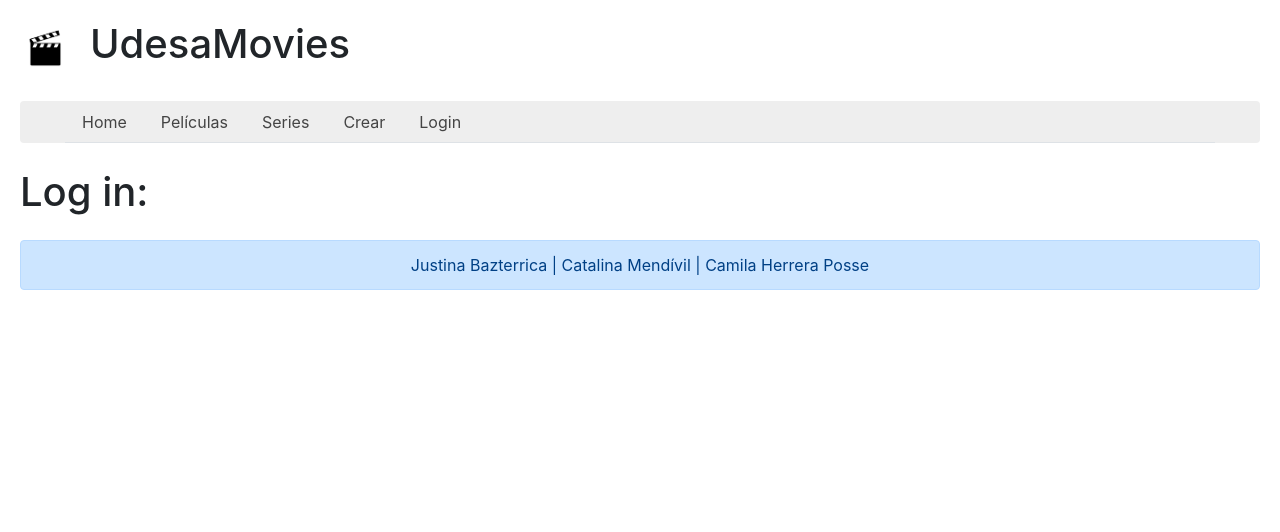
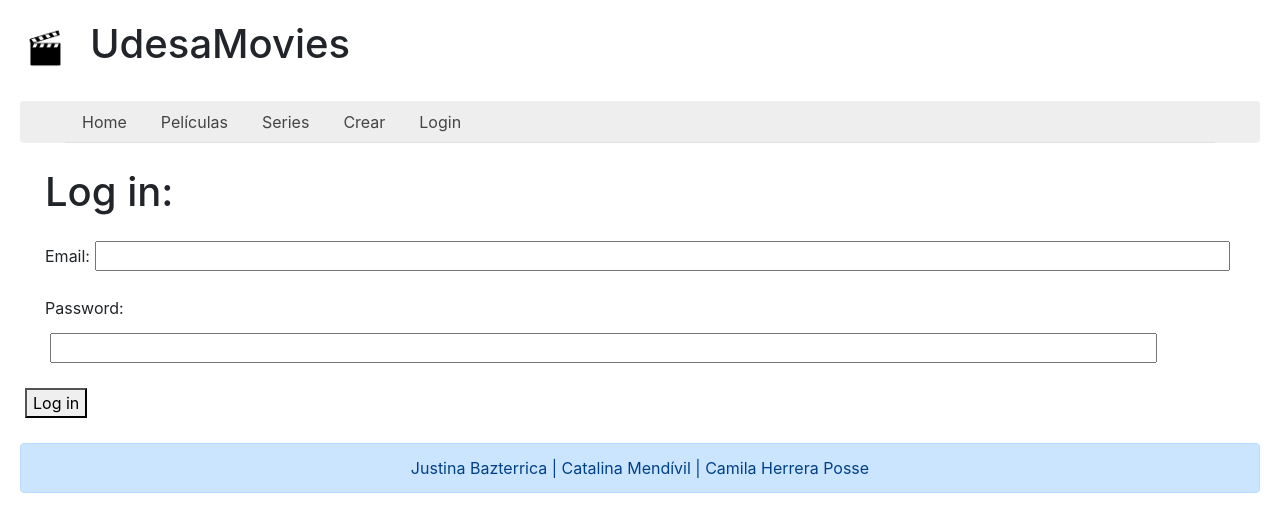
Before and after one commit to justibazterrica/TDM--PI---Bazterrica---Mendivil---Herrera, a React (Create React App) app in the folder PI/: page /login in a window 1280 px wide. Shown: the top 532 px of the page. Built offline with nearby package versions, Linux system fonts and the light colour scheme.

Commit message:
empece busqueda

```diff
--- a/PI/src/Screens/Login/Login.js
+++ b/PI/src/Screens/Login/Login.js
@@ -1,9 +1,52 @@
 import React from 'react'
+import Cookies from "universal-cookie";
+import "./styles.css"
 
-export default function Login() {
-  return (
-    <div>
+const cookies = new Cookies();
+
+class Login extends React.Component {
+    constructor(props) {
+        super(props)
+        this.state = {
+            email: "",
+            password: "",
+
+        }
+    }
+
+
+    evitarSubmit = (evento) => {
+        evento.preventDefault()
+
+
+
+
+        this.props.history.push(``);
+    }
+
+    render() {
+
+    return (
+
+      <section>
+
       <h1>Log in: </h1>
-    </div>
-  )
+
+      <form>
+        <label> Email: </label>
+        <input className = "inpute"/>
+      </form>
+
+      <form>
+        <label> Password: </label>
+        <input className= "inputp" />
+      </form>
+
+      <button onClick = {(event) => this.evitarSubmit(event)} > Log in </button>
+      </section>
+
+    )}
+
 }
+
+export default Login
--- /dev/null
+++ b/PI/src/Screens/Login/styles.css
@@ -0,0 +1,9 @@
+.inputp{
+    margin: 5px;
+    width: 93%;
+}
+
+.inpute{
+    margin: 5px;
+    width: 95.35%;
+}
--- a/PI/src/Screens/Resultados/Resultados.js
+++ b/PI/src/Screens/Resultados/Resultados.js
@@ -15,10 +15,11 @@ class Resultados extends Component {
     const search = this.props.match.params.search;
     return (
       <div>
-        <h1> Resultados para: {search}</h1>
+        <h1> Resultados para: {search} </h1>
       </div>
     )
   }
 }
 
+
 export default Resultados;
--- a/PI/src/components/Menu/Menu.js
+++ b/PI/src/components/Menu/Menu.js
@@ -1,8 +1,8 @@
 import React from "react";
 import { Link } from "react-router-dom";
-import Cookies from "universal-cookie";
+import Cookies from "universal-cookie"
 
-const cookies = new Cookies();
+const cookies = new Cookies()
 
 function Menu() {
 
```
